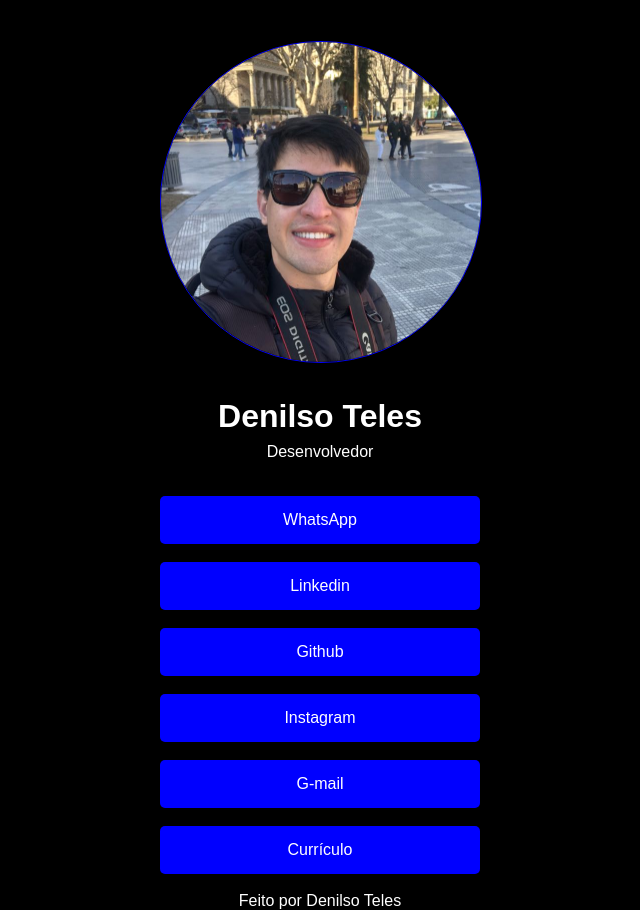
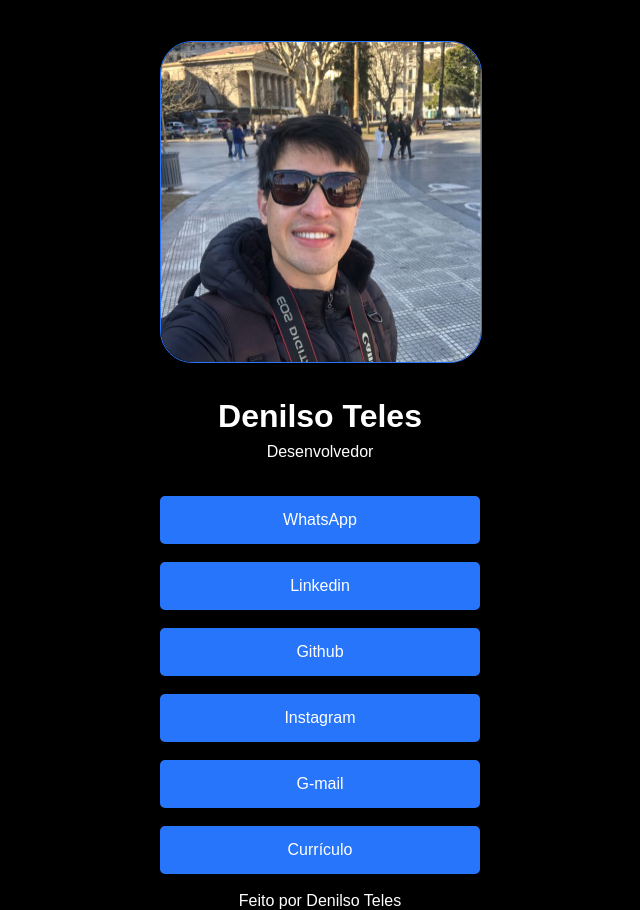
Before and after one commit to denilsotls/my-links, a plain HTML site: page index.html in a window 1280 px wide. Shown: the whole page, without its empty margins (320-960 px from the left). Drawn offline with Linux system fonts and the light colour scheme.

Commit message:
Add files via upload

```diff
--- a/index.html
+++ b/index.html
@@ -1,11 +1,10 @@
 <!DOCTYPE html>
-<html lang="en">
+<html lang="pt-br">
 
 <head>
     <meta charset="UTF-8">
-    <meta http-equiv="X-UA-Compatible" content="IE=edge">
     <meta name="viewport" content="width=device-width, initial-scale=1.0">
-    <title>Document</title>
+    <title>Denilso Teles</title>
     <link rel="stylesheet" href="style.css">
 </head>
 
@@ -16,7 +15,7 @@
         <p>Desenvolvedor</p>
         <ul>
            <li>
-            <a href="https://wa.me/+5546984029689" target="_blank">WhatsApp</a>
+            <a href="https://wa.me/+5546999037369" target="_blank">WhatsApp</a>
            </li>
 
             <li>
@@ -32,7 +31,7 @@
                 <a href="mailto:denilsoteles803@gmail.com" target="_blank">G-mail</a>
             </li>
             <li>
-                <a href="public/Currículo Denilso teles.docx" target="_blank">Currículo</a>
+                <a href="public/Denilso Teles.pdf" target="_blank">Currículo</a>
             </li>
         </ul>
         <footer>Feito por Denilso Teles</footer>
--- a/style.css
+++ b/style.css
@@ -9,10 +9,10 @@ body{
 }
 
 img{
-    border-radius: 50%;
+    border-radius: 10%;
     width: 320px;
     height: 320px;
-    border: 1px solid rgb(0, 0, 255);
+    border: 1px solid rgb(39, 117, 251);
 }
 
 h1{
@@ -36,7 +36,7 @@ li{
 }
 
 a{
-    background-color: rgb(0, 0, 255);
+    background-color: rgb(39, 117, 251);
     color: white;
     padding: 15px;
     text-decoration: none;
```
Also changed, not shown: 1 other file.
